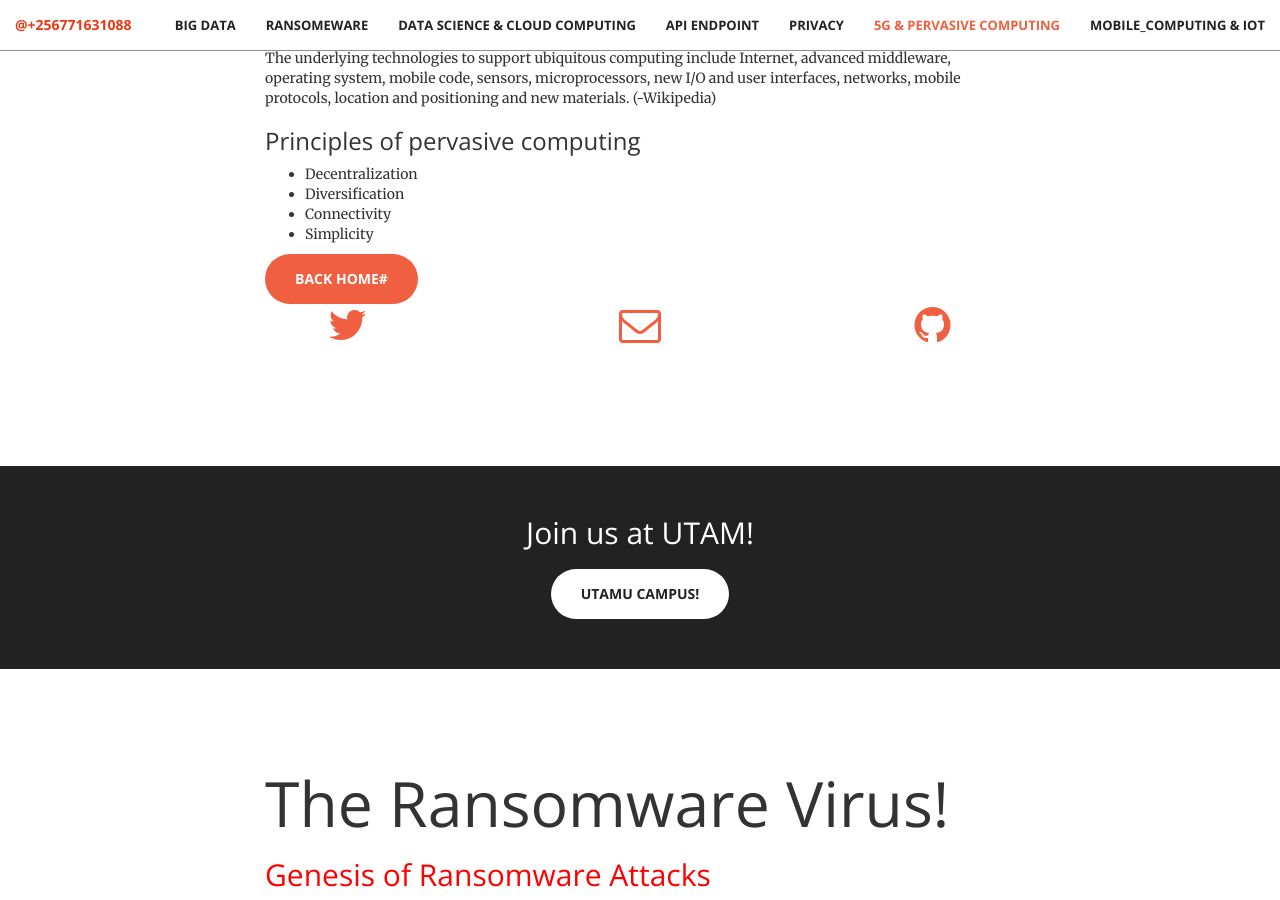
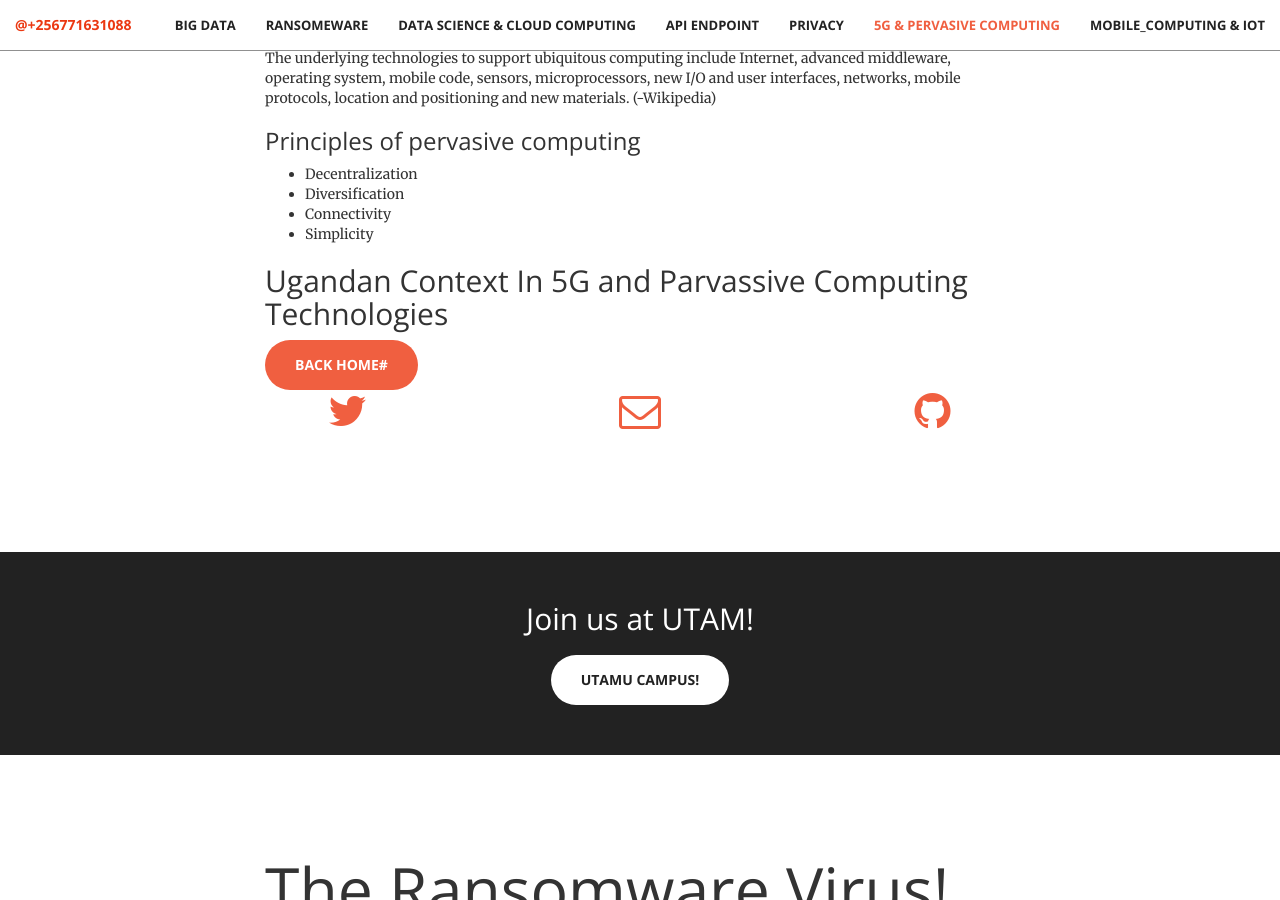
Before and after one commit to deromatic/deromatic.github.io, a Jekyll site: the page built from index.html, in a window 1280 px wide and 900 px high, scrolled down 10658 px. Built offline with Jekyll 4.4.1, drawn with Linux system fonts in a browser that asks for light colours.

Commit message:
Update 5G.html

```diff
--- a/_includes/5G.html
+++ b/_includes/5G.html
@@ -40,7 +40,7 @@ Modern communication networks must be able to ensure specific requirements. In t
 <li>Connectivity
 <li>Simplicity
 </ul>
-
+               <h2>Ugandan Context In 5G and Parvassive Computing Technologies</h2>
 
                    </h4><a href="#header" class="btn btn-primary btn-xl page-scroll">Back Home#</a></h4>
             </div>
```
